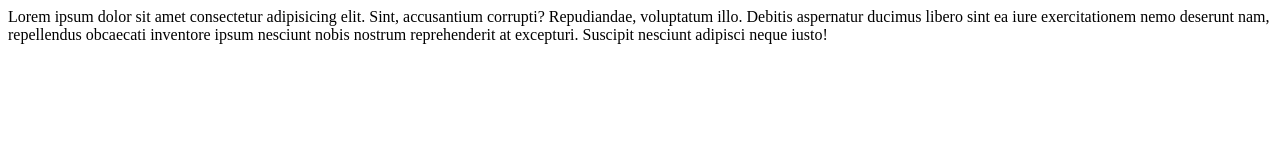
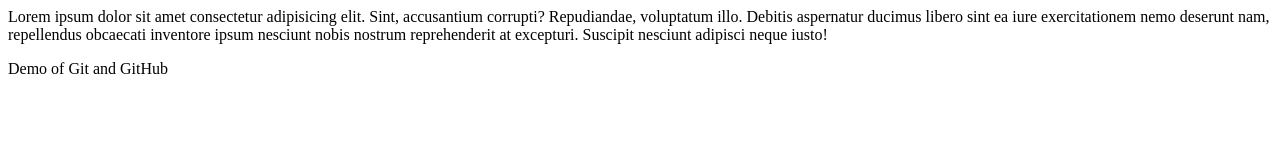
Before and after one commit to Akbarhusain12/Git-demo, a plain HTML site: page index.html in a window 1280 px wide. Drawn offline with Linux system fonts and the light colour scheme.

Commit message:
Add new paragraph

```diff
--- a/index.html
+++ b/index.html
@@ -1 +1,3 @@
 <p>Lorem ipsum dolor sit amet consectetur adipisicing elit. Sint, accusantium corrupti? Repudiandae, voluptatum illo. Debitis aspernatur ducimus libero sint ea iure exercitationem nemo deserunt nam, repellendus obcaecati inventore ipsum nesciunt nobis nostrum reprehenderit at excepturi. Suscipit nesciunt adipisci neque iusto!</p>
+
+<p>Demo of Git and GitHub</p>
```
